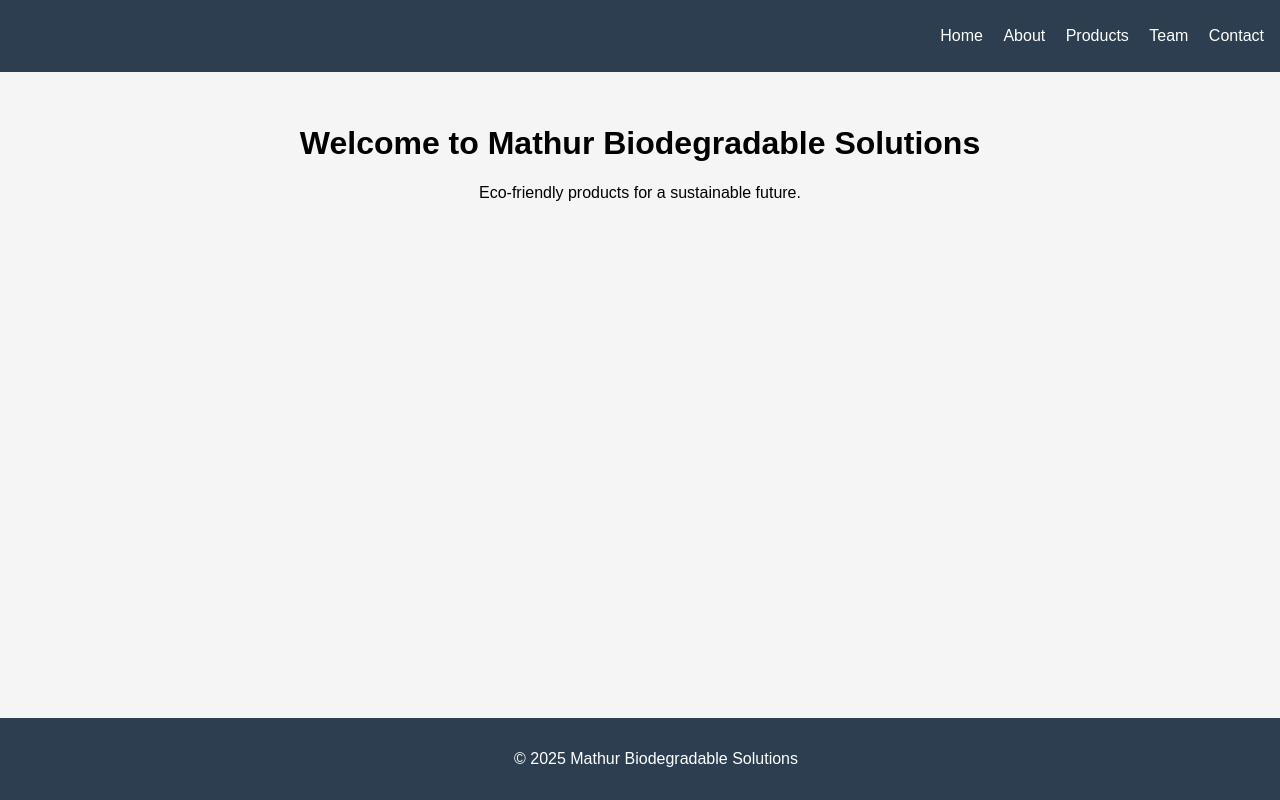
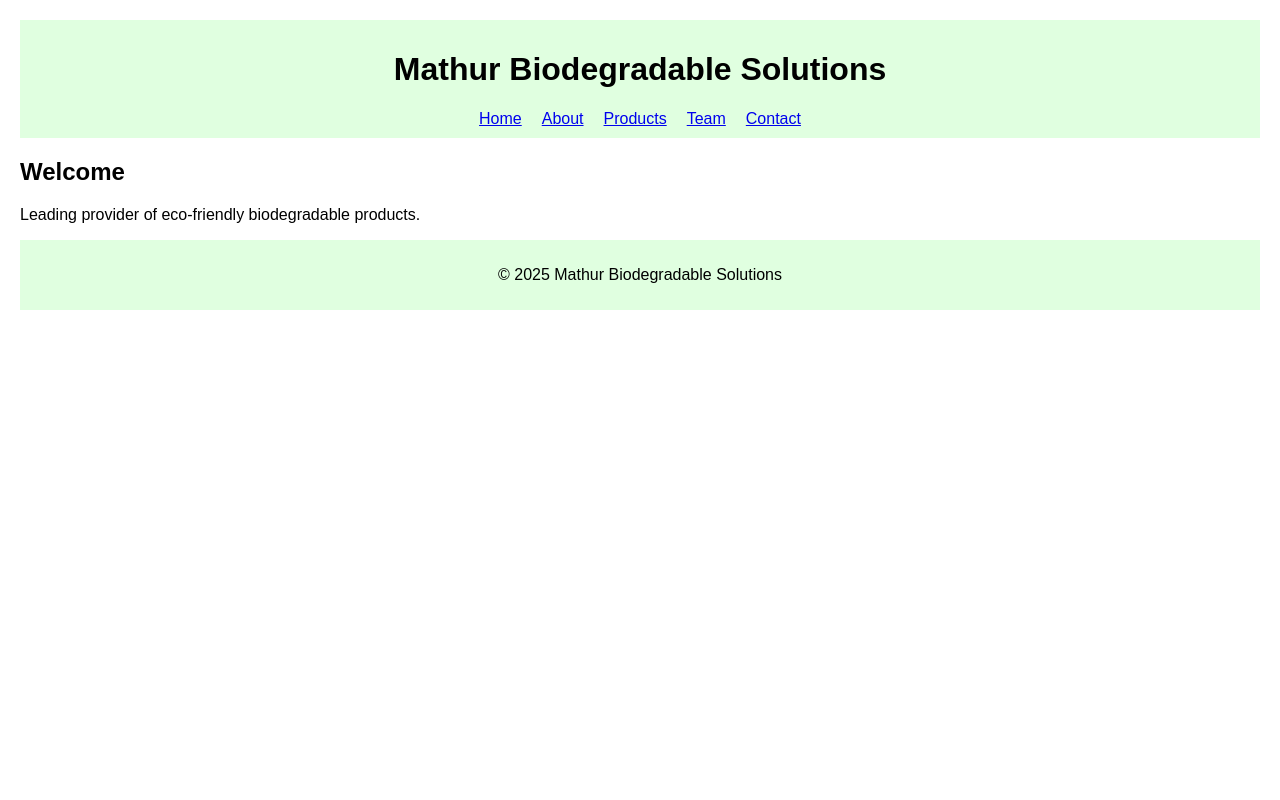
Before and after one commit to srishtimathur94/mathur-biodegradablesolutions, a plain HTML site: page index.html in a window 1280 px wide. Drawn offline with Linux system fonts and the light colour scheme.

Commit message:
Add files via upload

```diff
--- a/css/style.css
+++ b/css/style.css
@@ -1,7 +1 @@
-
-body { font-family: Arial, sans-serif; margin: 0; padding: 0; background: #f5f5f5; }
-header { background: #2c3e50; color: white; padding: 1rem; display: flex; align-items: center; justify-content: space-between; }
-.logo { height: 40px; }
-nav a { color: white; margin-left: 1rem; text-decoration: none; }
-main { padding: 2rem; text-align: center; }
-footer { background: #2c3e50; color: white; text-align: center; padding: 1rem; position: fixed; bottom: 0; width: 100%; }
+body { font-family: Arial, sans-serif; margin: 0; padding: 20px; } header, footer { background: #e0ffe0; padding: 10px; text-align: center; } nav a { margin: 0 10px; } img { max-width: 100%; height: auto; }
--- a/index.html
+++ b/index.html
@@ -1,29 +1 @@
-
-<!DOCTYPE html>
-<html lang="en">
-<head>
-    <meta charset="UTF-8">
-    <meta name="viewport" content="width=device-width, initial-scale=1.0">
-    <title>Mathur Biodegradable Solutions</title>
-    <link rel="stylesheet" href="css/style.css">
-</head>
-<body>
-    <header>
-        <img src="images/logo.png" alt="Company Logo" class="logo">
-        <nav>
-            <a href="index.html">Home</a>
-            <a href="about.html">About</a>
-            <a href="products.html">Products</a>
-            <a href="team.html">Team</a>
-            <a href="contact.html">Contact</a>
-        </nav>
-    </header>
-    <main>
-        <h1>Welcome to Mathur Biodegradable Solutions</h1>
-        <p>Eco-friendly products for a sustainable future.</p>
-    </main>
-    <footer>
-        <p>&copy; 2025 Mathur Biodegradable Solutions</p>
-    </footer>
-</body>
-</html>
+<!DOCTYPE html><html lang='en'><head><meta charset='UTF-8'><meta name='viewport' content='width=device-width, initial-scale=1.0'><title>Mathur Biodegradable Solutions</title><link rel='stylesheet' href='css/style.css'></head><body><header><h1>Mathur Biodegradable Solutions</h1><nav><a href='index.html'>Home</a><a href='about.html'>About</a><a href='products.html'>Products</a><a href='team.html'>Team</a><a href='contact.html'>Contact</a></nav></header><main><h2>Welcome</h2><p>Leading provider of eco-friendly biodegradable products.</p></main><footer><p>&copy; 2025 Mathur Biodegradable Solutions</p></footer></body></html>
```
Also changed, not shown: about.html (added, +1 -0 lines), contact.html (added, +1 -0 lines), products.html (added, +1 -0 lines), team.html (added, +1 -0 lines), images/product1.jpg (added), images/team-photo.jpg (added).
